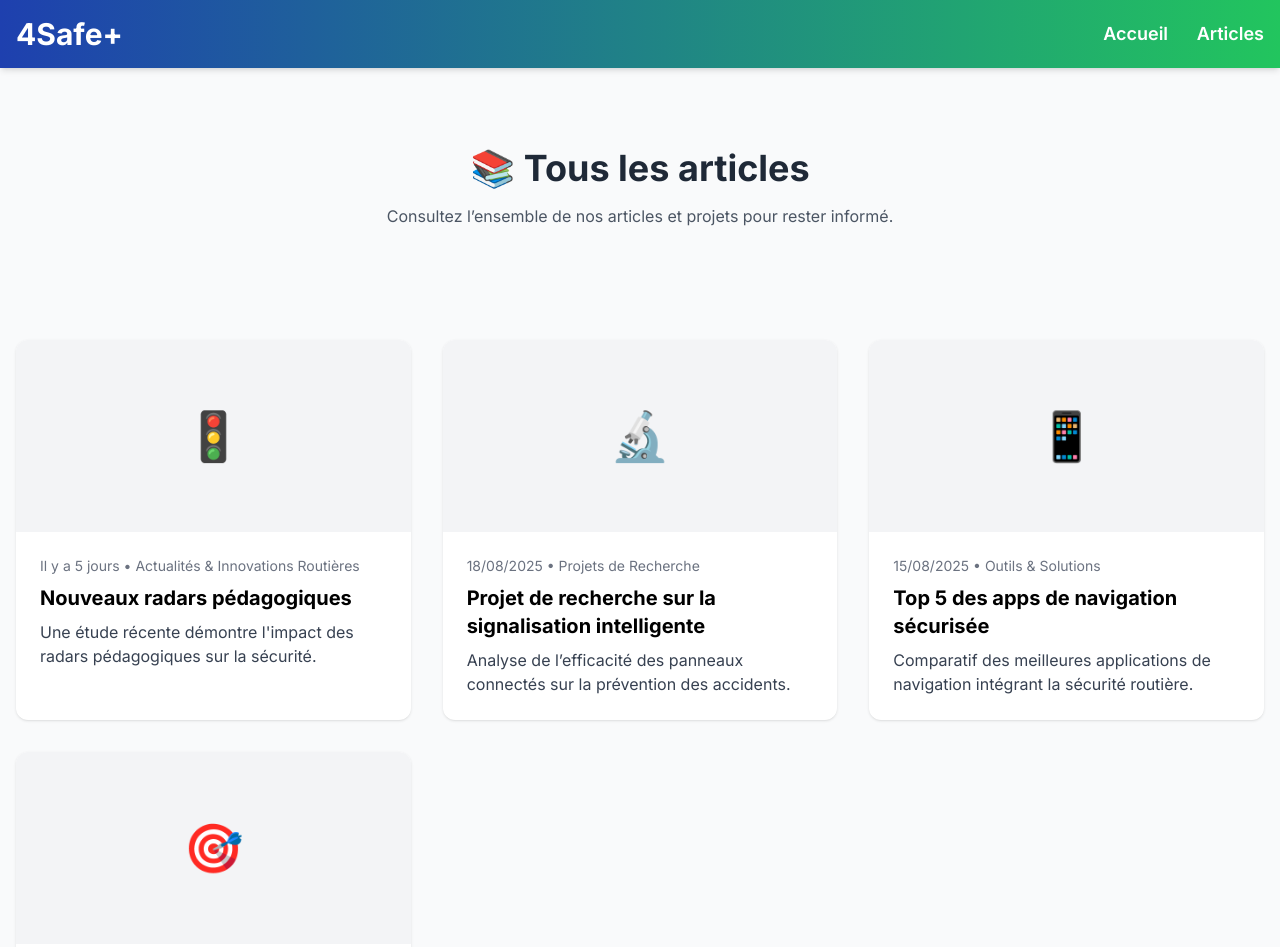
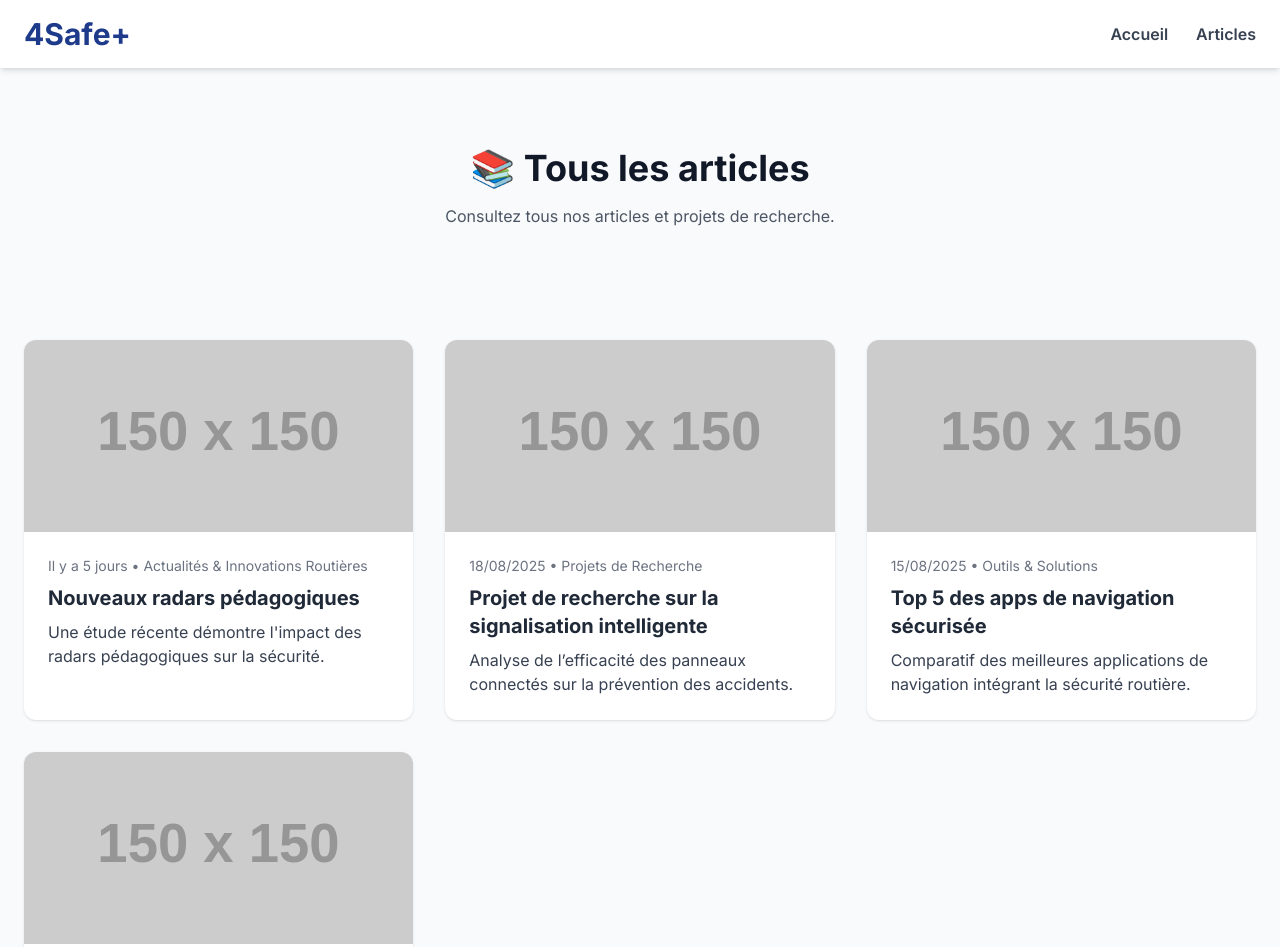
Before and after one commit to 4safeplus/4safeplus, a plain HTML site: page articles.html in a window 1280 px wide. Shown: the top 947 px of the page. Drawn offline with nearby package versions, Linux system fonts and the light colour scheme; placeholder pictures from the web are drawn by us.

Commit message:
Update articles.html

```diff
--- a/articles.html
+++ b/articles.html
@@ -5,53 +5,37 @@
 <meta name="viewport" content="width=device-width, initial-scale=1.0">
 <title>Tous les articles - 4Safe+</title>
 
-<!-- Tailwind CSS -->
 <script src="https://cdn.tailwindcss.com"></script>
+<link href="https://fonts.googleapis.com/css2?family=Inter:wght@400;600;700&display=swap" rel="stylesheet">
+<link rel="stylesheet" href="https://unpkg.com/aos@2.3.1/dist/aos.css" />
+<style>body{font-family:'Inter',sans-serif} a{text-decoration:none;}</style>
+</head>
+<body class="bg-gray-50 text-gray-800">
 
-<!-- Google Fonts -->
-<link href="https://fonts.googleapis.com/css2?family=Inter:wght@400;600;700&display=swap" rel="stylesheet">
-
-<!-- AOS -->
-<link rel="stylesheet" href="https://unpkg.com/aos@2.3.1/dist/aos.css" />
-
-<style>
-body { font-family: 'Inter', sans-serif; }
-a { text-decoration: none; }
-</style>
-</head>
-<body class="bg-gray-50">
-
-<!-- Header -->
-<header class="bg-gradient-to-r from-blue-800 to-green-500 text-white sticky top-0 z-50 shadow-md">
-  <div class="max-w-7xl mx-auto flex justify-between items-center p-4">
-    <h1 class="text-3xl font-bold">4Safe+</h1>
-    <nav class="space-x-6 font-semibold text-lg">
-      <a href="index.html" class="hover:text-gray-200">Accueil</a>
-      <a href="articles.html" class="hover:text-gray-200">Articles</a>
+<header class="bg-white shadow-md sticky top-0 z-50">
+  <div class="max-w-7xl mx-auto px-6 py-4 flex justify-between items-center">
+    <h1 class="text-3xl font-bold text-blue-900">4Safe+</h1>
+    <nav class="space-x-6 text-gray-700 font-semibold">
+      <a href="index.html" class="hover:text-blue-700 transition">Accueil</a>
+      <a href="articles.html" class="hover:text-blue-700 transition">Articles</a>
     </nav>
   </div>
 </header>
 
-<!-- Page Title -->
-<section class="text-center py-20 px-4" data-aos="fade-up">
-  <h2 class="text-4xl font-bold text-gray-800 mb-4">📚 Tous les articles</h2>
-  <p class="text-gray-600 mb-8">Consultez l’ensemble de nos articles et projets pour rester informé.</p>
+<section class="text-center py-20 px-4">
+  <h2 class="text-4xl font-bold text-gray-900 mb-4">📚 Tous les articles</h2>
+  <p class="text-gray-600 mb-8">Consultez tous nos articles et projets de recherche.</p>
 </section>
 
-<!-- Articles Grid -->
-<section class="max-w-7xl mx-auto px-4 pb-20">
-  <div id="articles-grid" class="grid gap-8 grid-cols-1 md:grid-cols-2 lg:grid-cols-3">
-    <!-- Articles injectés via JS -->
-  </div>
+<section class="max-w-7xl mx-auto px-6 pb-20">
+  <div class="grid gap-8 grid-cols-1 md:grid-cols-2 lg:grid-cols-3" id="articles-grid"></div>
 </section>
 
-<!-- Footer -->
-<footer class="bg-gray-800 text-white text-center py-12">
+<footer class="bg-gray-900 text-white text-center py-12">
   <h3 class="text-xl font-bold">4Safe+</h3>
   <p class="mt-2">© 2025 4Safe+ - Votre référence en sécurité routière</p>
 </footer>
 
-<!-- Scripts -->
 <script src="https://unpkg.com/aos@2.3.1/dist/aos.js"></script>
 <script>
 AOS.init({ once:true });
@@ -66,22 +50,23 @@ function timeAgo(dateString){
 }
 
 fetch('articles.json')
-.then(res => res.json())
-.then(articles => {
-  const container = document.getElementById('articles-grid');
-  articles.forEach(article => {
-    const card = document.createElement('a');
-    card.href = article.url;
-    card.className = 'bg-white rounded-xl shadow hover:shadow-lg transition overflow-hidden block';
+.then(res=>res.json())
+.then(articles=>{
+  const container=document.getElementById('articles-grid');
+  articles.forEach(article=>{
+    const card=document.createElement('a');
+    card.href=article.url;
+    card.className='bg-white rounded-xl shadow hover:shadow-lg transition overflow-hidden block';
     card.setAttribute('data-aos','fade-up');
-    card.innerHTML = `
-      <div class="h-48 flex items-center justify-center text-5xl bg-gray-100">${article.icon}</div>
+    card.innerHTML=`
+      <div class="h-48 flex items-center justify-center bg-gray-100">
+        <img src="${article.image || 'https://via.placeholder.com/150'}" alt="${article.title}" class="h-full w-full object-cover"/>
+      </div>
       <div class="p-6">
         <div class="text-gray-500 text-sm mb-2">${timeAgo(article.date)} • ${article.category}</div>
         <h4 class="font-bold text-xl mb-2">${article.title}</h4>
         <p class="text-gray-700">${article.excerpt}</p>
-      </div>
-    `;
+      </div>`;
     container.appendChild(card);
   });
 });
```
